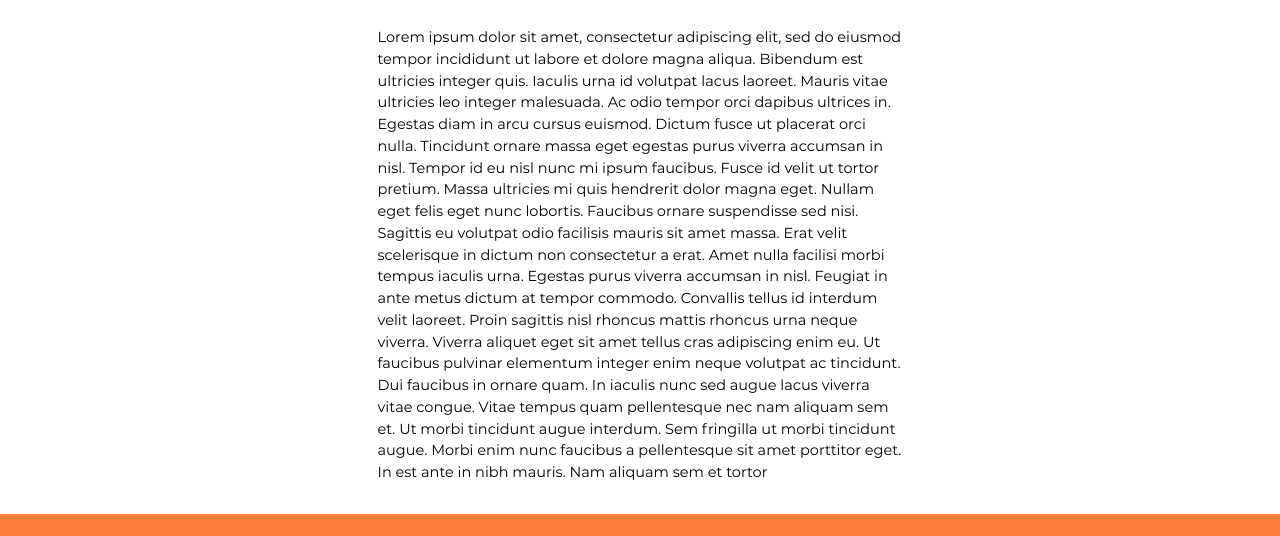
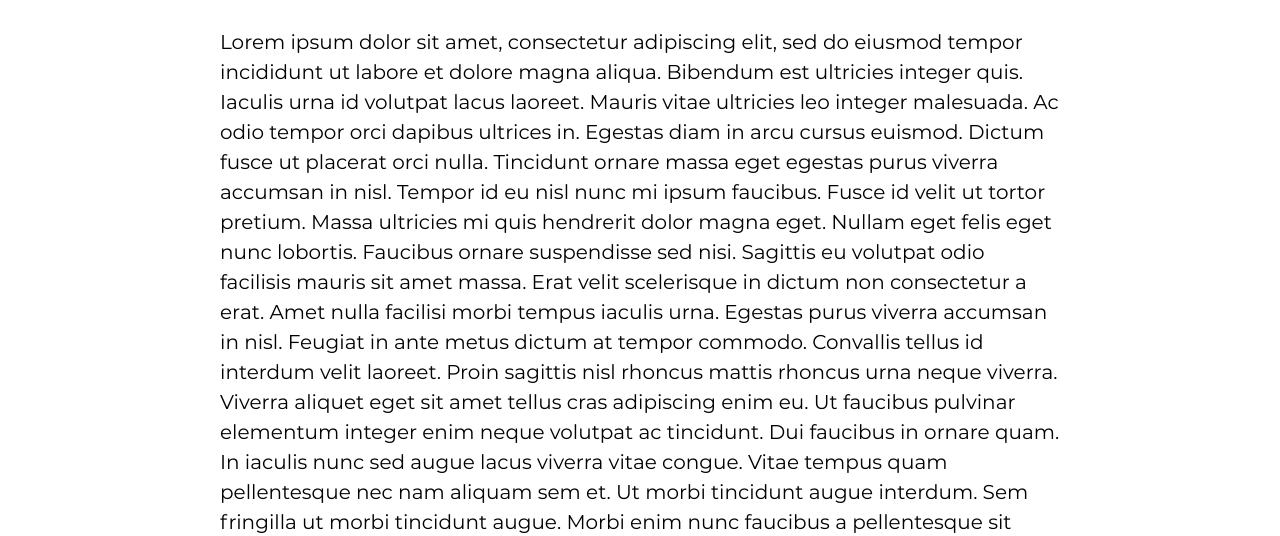
Before and after one commit to iqra93-U/HTML-SCSS, a website: page confidentiality.html in a window 1280 px wide. Shown: the part 182-718 px from the top of the page. Drawn offline with Linux system fonts and the light colour scheme.

Commit message:
modfication

```diff
--- a/css/style.css
+++ b/css/style.css
@@ -627,8 +627,9 @@ header .main-menu .menu .menu-list .active {
 .terms .conditions {
   font-family: "Montserrat";
   font-weight: 400;
-  font-size: 1.45rem;
-  max-width: 52.5rem;
+  font-size: 2rem;
+  line-height: 1.5;
+  max-width: 84rem;
   margin-left: auto;
   margin-right: auto;
   margin-bottom: 3rem;
```
Also changed, not shown: 1 other file.
